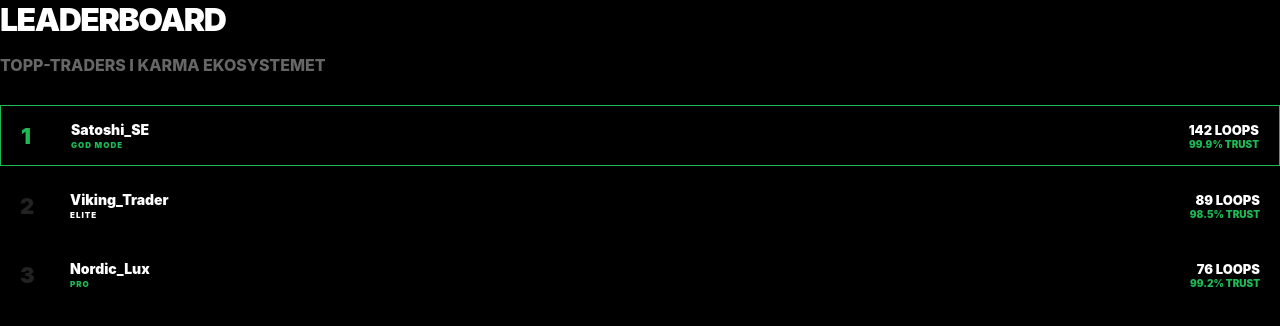
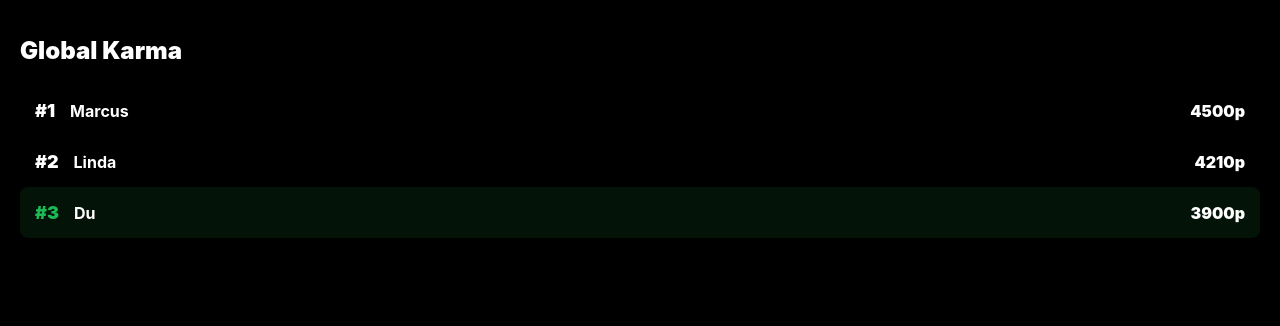
Before and after one commit to gascheckking/marketbeg-appGem, a Next.js app: page /leaderboard in a window 1280 px wide. Shown: the top 326 px of the page. Built offline with nearby package versions, Linux system fonts and the light colour scheme.

Commit message:
Update page.tsx

```diff
--- a/app/leaderboard/page.tsx
+++ b/app/leaderboard/page.tsx
@@ -2,38 +2,27 @@
 "use client";
 import React from 'react';
 
-export default function Leaderboard() {
-  const users = [
-    { name: "Satoshi_SE", sales: 142, trust: 99.9, rank: "GOD MODE", color: "var(--karma-green)" },
-    { name: "Viking_Trader", sales: 89, trust: 98.5, rank: "ELITE", color: "#fff" },
-    { name: "Nordic_Lux", sales: 76, trust: 99.2, rank: "PRO", color: "var(--karma-green)" },
+export default function LeaderboardPage() {
+  const leaders = [
+    { rank: 1, name: "Marcus", score: 4500 },
+    { rank: 2, name: "Linda", score: 4210 },
+    { rank: 3, name: "Du", score: 3900, isMe: true }
   ];
 
   return (
-    <div className="page-wrapper">
-      <header style={{ marginBottom: '30px' }}>
-        <h1 style={{ fontSize: '2rem', fontWeight: 900, margin: 0, letterSpacing: '-1.5px' }}>LEADERBOARD</h1>
-        <p className="text-small" style={{ opacity: 0.4, fontWeight: 800 }}>TOPP-TRADERS I KARMA EKOSYSTEMET</p>
-      </header>
-
-      <div style={{ display: 'grid', gap: '10px' }}>
-        {users.map((u, i) => (
-          <div key={i} className="card" style={{
-            padding: '15px 20px', border: i === 0 ? '1px solid var(--karma-green)' : '1px solid var(--border)',
-            display: 'flex', alignItems: 'center', gap: '20px'
-          }}>
-            <div style={{ fontWeight: 900, fontSize: '22px', color: i === 0 ? 'var(--karma-green)' : '#222', width: '30px' }}>{i+1}</div>
-            <div style={{ flex: 1 }}>
-              <div style={{ fontWeight: 900, fontSize: '14px' }}>{u.name}</div>
-              <div style={{ fontSize: '8px', color: u.color, fontWeight: 900, letterSpacing: '1px', marginTop: '2px' }}>{u.rank}</div>
-            </div>
-            <div style={{ textAlign: 'right' }}>
-              <div style={{ fontWeight: 900, fontSize: '13px' }}>{u.sales} LOOPS</div>
-              <div style={{ fontSize: '10px', color: 'var(--karma-green)', fontWeight: 900 }}>{u.trust}% TRUST</div>
-            </div>
-          </div>
-        ))}
-      </div>
+    <div style={{ padding: '20px' }}>
+      <h1 style={{ fontSize: '24px', fontWeight: 900, marginBottom: '20px' }}>Global Karma</h1>
+      {leaders.map(l => (
+        <div key={l.rank} style={{
+          display: 'flex', alignItems: 'center', gap: '15px', padding: '15px',
+          background: l.isMe ? 'rgba(29, 185, 84, 0.1)' : 'transparent',
+          borderRadius: '8px'
+        }}>
+          <span style={{ fontSize: '18px', fontWeight: 900, color: l.isMe ? 'var(--karma-green)' : '#fff' }}>#{l.rank}</span>
+          <div style={{ flex: 1, fontWeight: 700 }}>{l.name}</div>
+          <div style={{ fontWeight: 900 }}>{l.score}p</div>
+        </div>
+      ))}
     </div>
   );
 }
```
